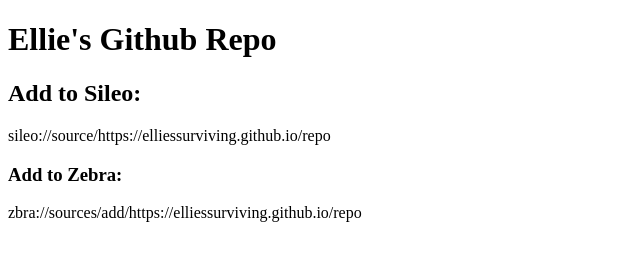
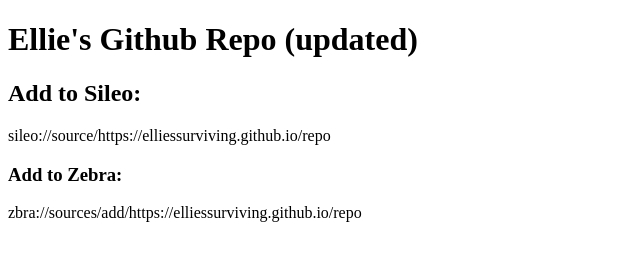
Before and after one commit to ElliesSurviving/ElliesSurviving.github.io, a plain HTML site: page repo/index.html in a window 1280 px wide. Shown: the whole page, without its empty margins (0-640 px from the left). Drawn offline with Linux system fonts and the light colour scheme.

Commit message:
did this even update

```diff
--- a/repo/index.html
+++ b/repo/index.html
@@ -6,7 +6,7 @@
 </head>
 <body>
 
-    <div class="header"><h1>Ellie's Github Repo</h1>
+    <div class="header"><h1>Ellie's Github Repo (updated)</h1>
     <div class="header"><h2>Add to Sileo:</h2> <a>sileo://source/https://elliessurviving.github.io/repo<a>
     <div class="header"><h3>Add to Zebra:</h3> <a>zbra://sources/add/https://elliessurviving.github.io/repo<a>
 </body></html>
```
